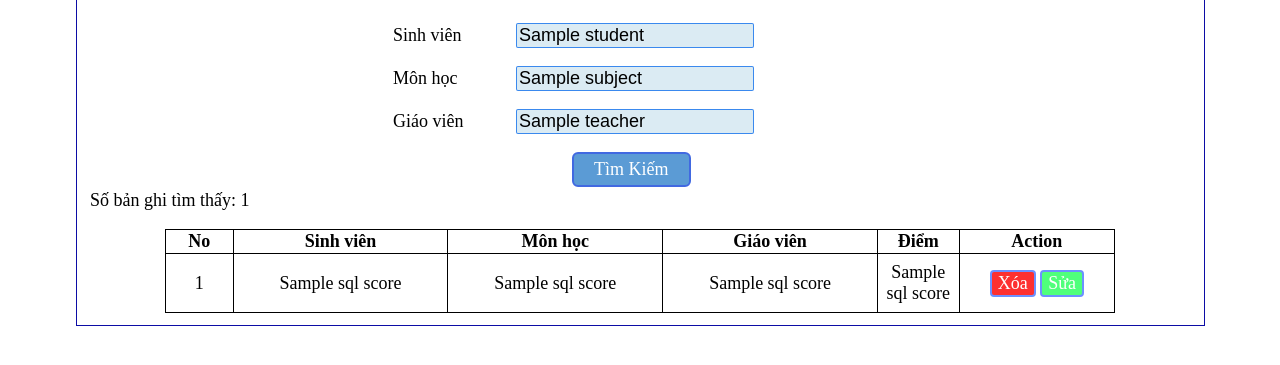
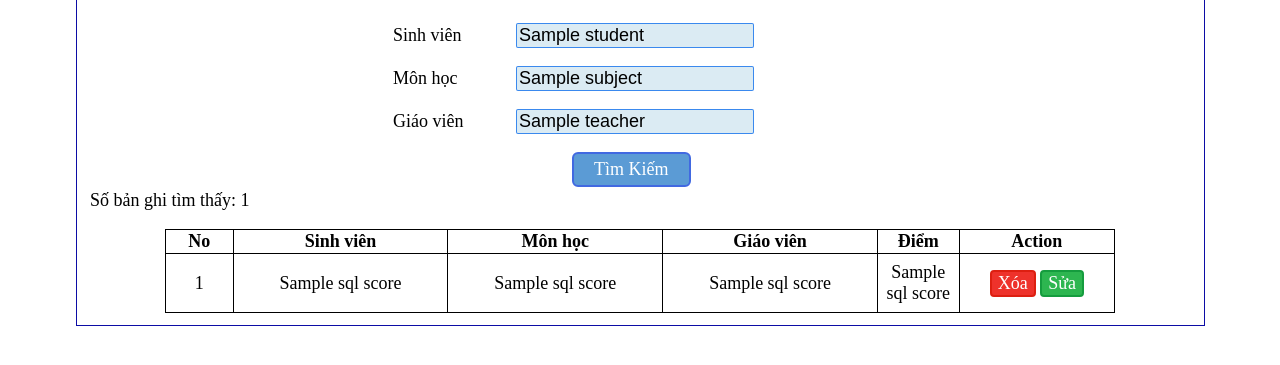
Before and after one commit to hao-prog/PTUD-WEB, a PHP site: template app/view/quanlydiem/score_search.php in a window 1280 px wide. Shown: the part 81-446 px from the top of the page. Run offline with PHP 8.4, Linux system fonts and the light colour scheme; the template is opened without the code that fills it: most values are stand-ins (such as "Sample title", 1, 10 or a date in 2020).

Commit message:
Hoài sửa lại tìm kiếm điểm

```diff
--- a/app/view/quanlydiem/score_search.php
+++ b/app/view/quanlydiem/score_search.php
@@ -51,10 +51,11 @@ unset($_SESSION['comment']);
             <th style="width:150px">Action</th>
         </tr>
         <?php
+        $count = 1;
         foreach ($sql_scores as $row) {
         ?>
             <tr>
-                <td><?php echo $row[0] ?></td>
+                <td><?php echo $count; $count++; ?></td>
                 <td><?php echo $row[1] ?></td>
                 <td><?php echo $row[2] ?></td>
                 <td><?php echo $row[3] ?></td>
--- a/web/css/quanlydiem/SearchScores.css
+++ b/web/css/quanlydiem/SearchScores.css
@@ -65,20 +65,20 @@ fieldset {
 
 .btn-delete {
   font-family: "Times New Roman", Times, serif;
-  border-color: #6c90ff;
+  border-color: #dd1f11;
   color: white;
   border-style: solid;
   border-radius: 4px;
-  background-color: rgb(253, 48, 48);
+  background-color: rgb(238, 50, 43);
 }
 
 .btn-edit {
   font-family: "Times New Roman", Times, serif;
-  border-color: #6c90ff;
+  border-color: #159c3e;
   color: white;
   border-style: solid;
   border-radius: 4px;
-  background-color: rgb(79, 255, 123);
+  background-color: rgb(45, 182, 80);
 }
 
 .btn:hover {
```
